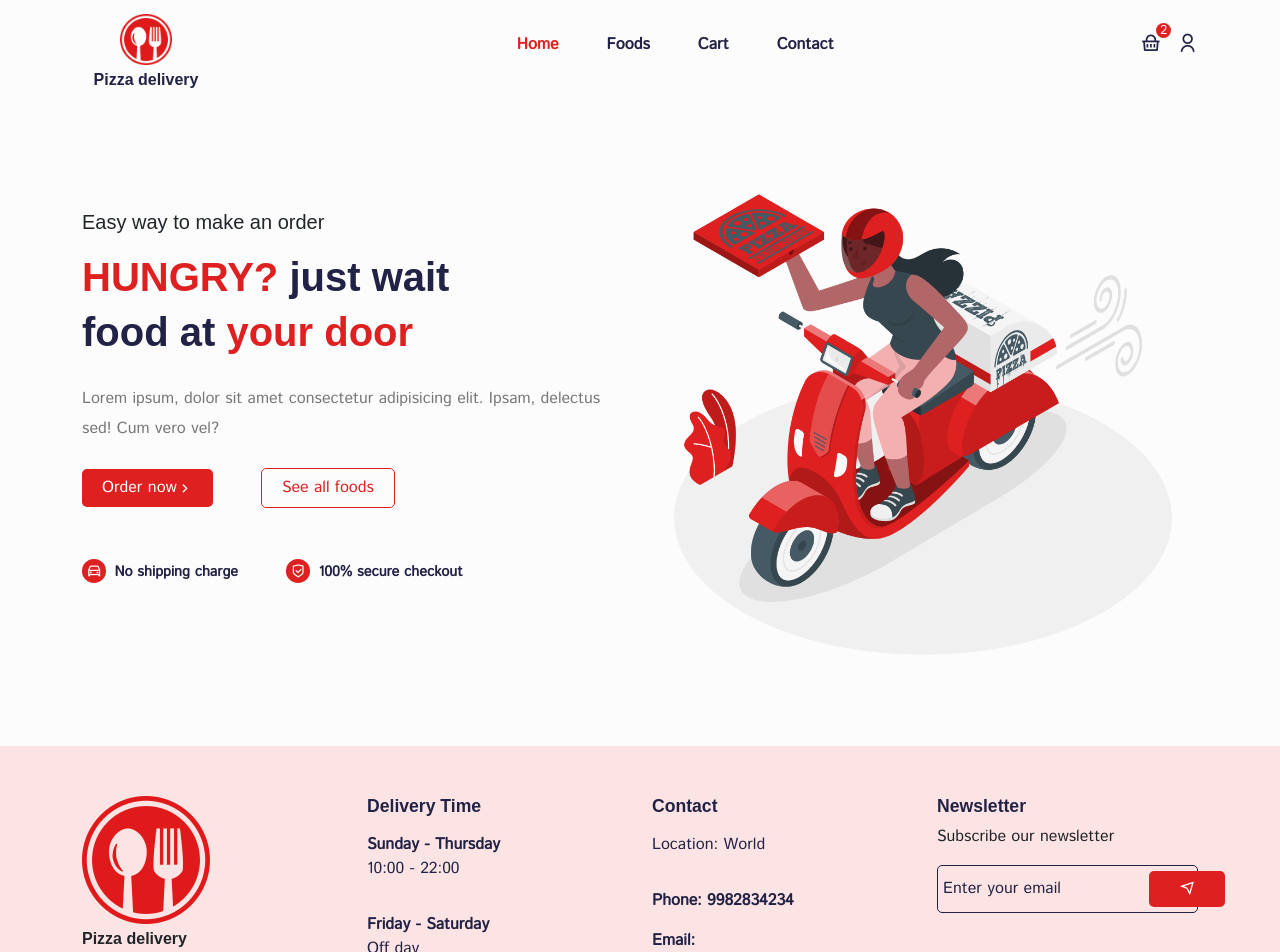
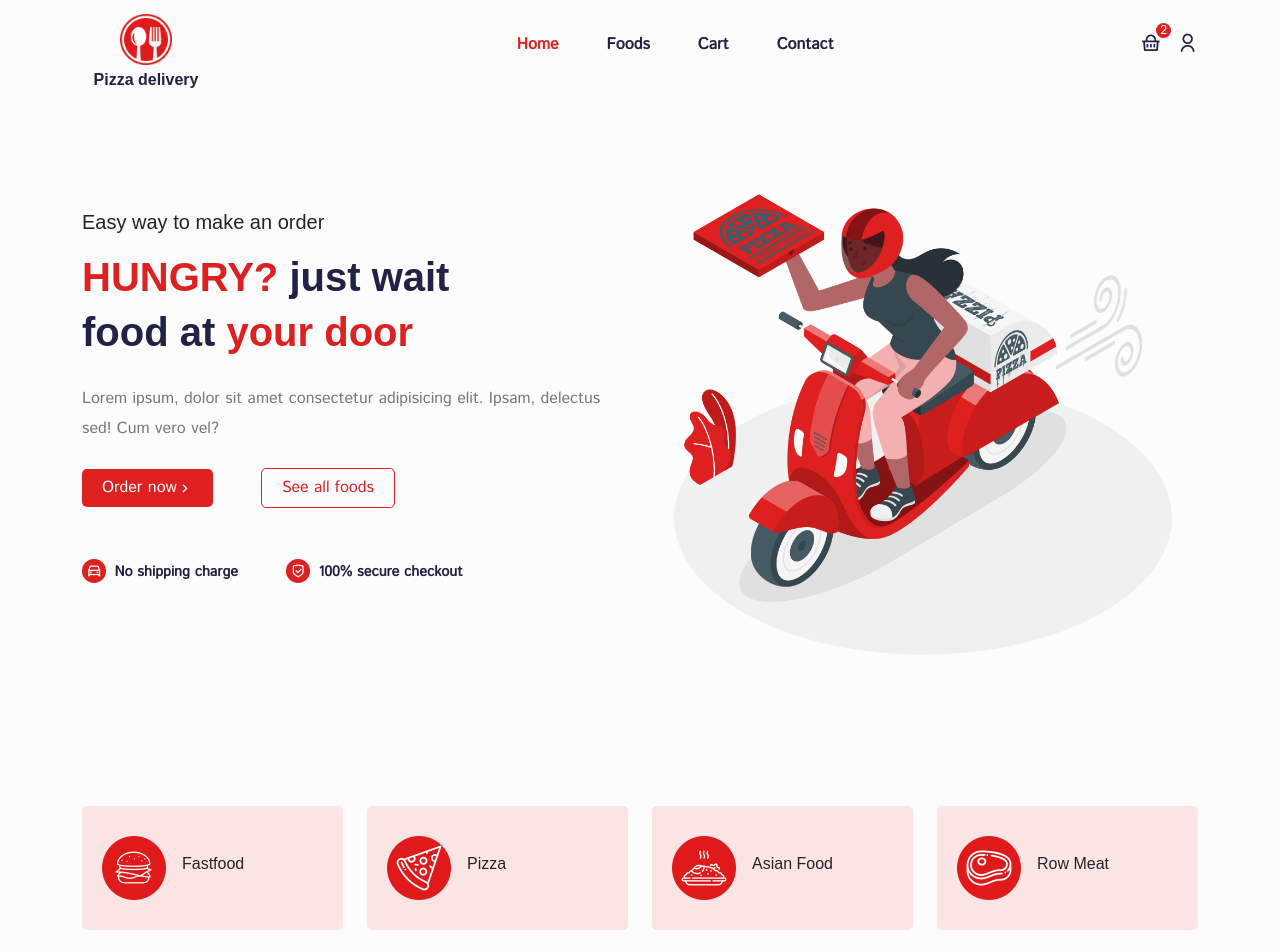
Before and after one commit to Andrewmoren/e_commerce_pizza, a React (Create React App) app: page /home in a window 1280 px wide. Shown: the top 952 px of the page. Built offline with nearby package versions, Linux system fonts and the light colour scheme; a web font is replaced by a local one.

Commit message:
build category comp

```diff
--- a/src/components/UI/category/Category.jsx
+++ b/src/components/UI/category/Category.jsx
@@ -0,0 +1,49 @@
+import React from "react";
+
+import { Container, Row, Col } from "reactstrap";
+
+import categoryImg01 from "../../../assets/images/category-01.png";
+import categoryImg02 from "../../../assets/images/category-02.png";
+import categoryImg03 from "../../../assets/images/category-03.png";
+import categoryImg04 from "../../../assets/images/category-04.png";
+
+import "../../../styles/category.css";
+const categoryData = [
+  {
+    display: "Fastfood",
+    imgUrl: categoryImg01,
+  },
+  {
+    display: "Pizza",
+    imgUrl: categoryImg02,
+  },
+  {
+    display: "Asian Food",
+    imgUrl: categoryImg03,
+  },
+  {
+    display: "Row Meat",
+    imgUrl: categoryImg04,
+  },
+];
+
+const Category = () => {
+  return (
+    <Container>
+      <Row>
+        {categoryData.map((item, index) => (
+          <Col key={index.id} lg="3" md="4">
+            <div className="category__item d-flex align-items-center gap-3">
+              <div className="category__img">
+                <img src={item.imgUrl} alt="category__img" />
+              </div>
+              <h6>{item.display}</h6>
+            </div>
+          </Col>
+        ))}
+      </Row>
+    </Container>
+  );
+};
+
+export default Category;
--- a/src/pages/Home.jsx
+++ b/src/pages/Home.jsx
@@ -6,6 +6,7 @@ import { Container, Row, Col } from "reactstrap";
 import heroImg from "../assets/images/hero.png";
 
 import "../styles/hero-section.css";
+import Category from "../components/UI/category/Category";
 
 const Home = () => {
   return (
@@ -60,6 +61,9 @@ const Home = () => {
           </Row>
         </Container>
       </section>
+      <section>
+        <Category />
+      </section>
     </Helmet>
   );
 };
--- /dev/null
+++ b/src/styles/category.css
@@ -0,0 +1,11 @@
+.category__item {
+    background: #fde4e4;
+    padding: 30px 20px;
+    border-radius: 5px;
+    cursor: pointer;
+    transition: 0.4s;
+}
+
+.category__item:hover {
+    transform: translateY(-15px);
+}
```
